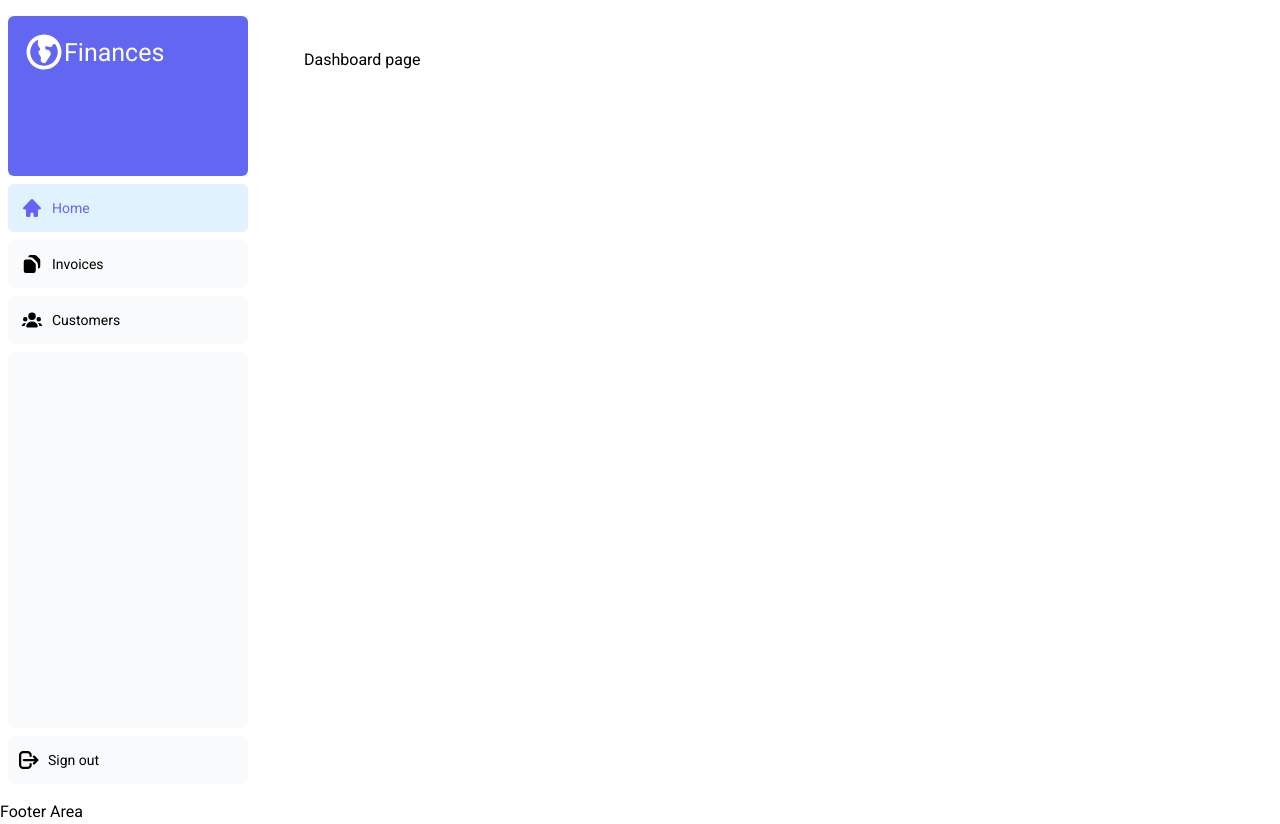
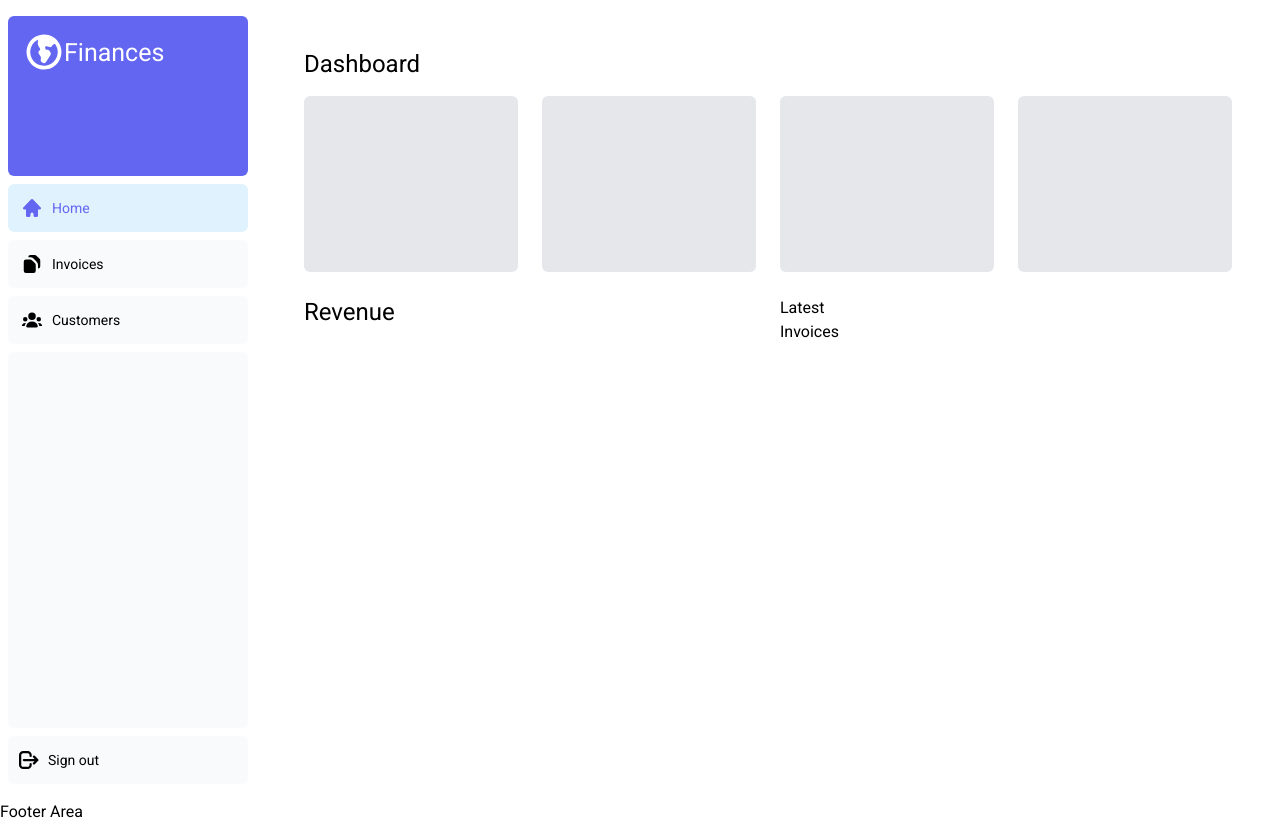
Before and after one commit to ejosborn/nextjsdashboard, a Next.js app: page /dashboard in a window 1280 px wide. Built offline with nearby package versions, Linux system fonts and the light colour scheme; no server answers; the database is empty.

Commit message:
started styling of dashboard page as well as getting data from sql table

```diff
--- a/app/dashboard/page.tsx
+++ b/app/dashboard/page.tsx
@@ -1,6 +1,30 @@
 import React from 'react';
+import { inter, roboto } from '../ui/fonts';
+import { Roboto } from 'next/font/google';
+import RevenueCharts from '../ui/dashboard/revenueCharts';
 const Dashboard = () => {
-	return <div>Dashboard page</div>;
+	return (
+		<main>
+			<h1
+				className={`${roboto.className} mb-4 text-xl md:text-2xl`}
+			>
+				Dashboard
+			</h1>
+			{/* Dashboard Cards */}
+			<div className='grid gap-6 sm:grid-cols-2 lg:grid-cols-4 padding'>
+				<div className='w-55 h-44 rounded-md bg-gray-200'></div>
+				<div className='w-55 h-44 rounded-md bg-gray-200'></div>
+				<div className='w-55 h-44 rounded-md bg-gray-200'></div>
+				<div className='w-55 h-44 rounded-md bg-gray-200'></div>
+			</div>
+
+			{/* Recent Revenue & Lastest Invoices */}
+			<div className='mt-6 grid grid-cols-1 gap-6 md:grid-cols-4 lg:grid-cols-8'>
+				<RevenueCharts />
+				<div>Latest Invoices</div>
+			</div>
+		</main>
+	);
 };
 
 export default Dashboard;
--- /dev/null
+++ b/app/lib/data.ts
@@ -0,0 +1,16 @@
+// grabs data from postgresql db
+import { sql } from '@vercel/postgres';
+import { Revenue } from './types';
+import { resolve } from 'path';
+
+export const fetchRevenue = async () => {
+	try {
+		await new Promise((resolve) =>
+			setTimeout(resolve, 3000)
+		);
+		const data = await sql<Revenue>`SELECT * FROM revenue`;
+		return data.rows;
+	} catch (err) {
+		console.error('Failed to fetch revenue data', err);
+	}
+};
--- a/app/lib/utils.ts
+++ b/app/lib/utils.ts
@@ -33,7 +33,7 @@ export const generateYAxis = (revenue: Revenue[]) => {
 	const highestRecord = Math.max(
 		...revenue.map((month: any) => month.revenue)
 	);
-	const topLabel = Math.ceil(highestRecord / 1000);
+	const topLabel = Math.ceil(highestRecord / 1000) * 1000;
 
 	for (let i = topLabel; i >= 0; i -= 1000) {
 		yAxisLabel.push(`$${i / 1000}K`);
--- /dev/null
+++ b/app/ui/dashboard/revenueCharts.tsx
@@ -0,0 +1,22 @@
+import React from 'react';
+import { fetchRevenue } from '@/app/lib/data';
+import { roboto } from '../fonts';
+import { generateYAxis } from '@/app/lib/utils';
+
+const RevenueCharts = async () => {
+	const rev = await fetchRevenue();
+	const chartHeight = 350;
+	const { yAxisLabel, topLabel } = generateYAxis(rev);
+	console.log(yAxisLabel);
+	return (
+		<div className='w-full md:col-span-4'>
+			<h2
+				className={`${roboto.className} mb-4 text-xl md:text-2xl`}
+			>
+				Revenue
+			</h2>
+		</div>
+	);
+};
+
+export default RevenueCharts;
```
